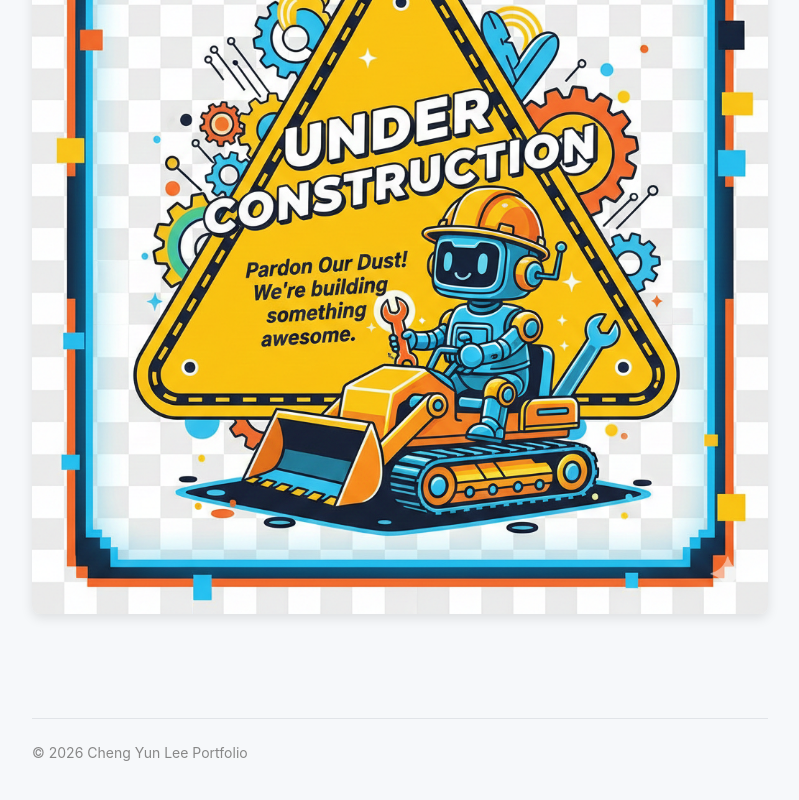
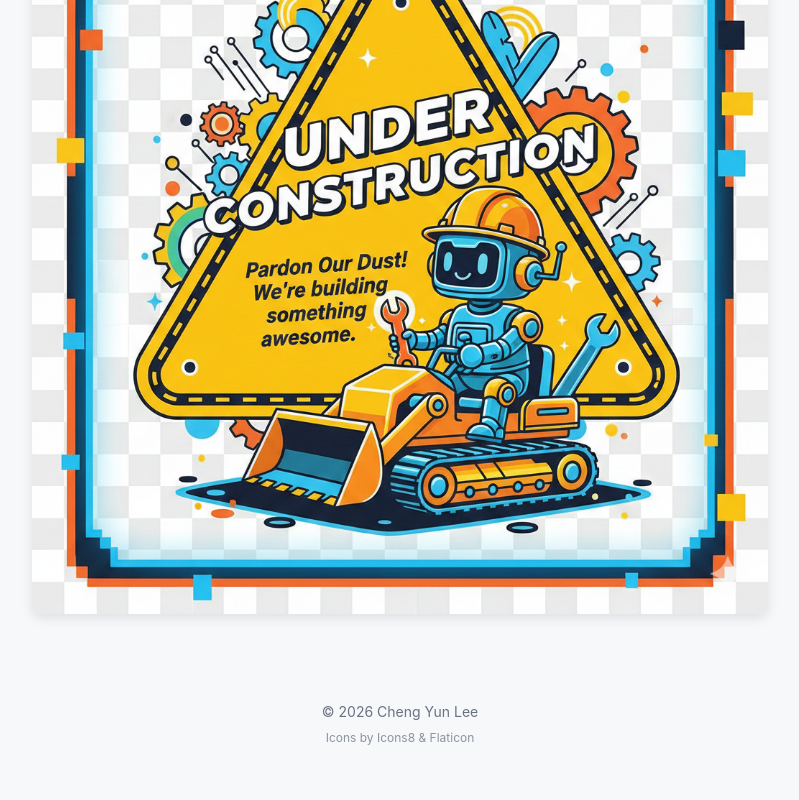
Before and after one commit to Enlightenus/Enlightenus.github.io, a React (Vite) app: page /project/1 in a window 1280 px wide. Shown: the part 452-1252 px from the top of the page, without its empty margins (240-1039 px from the left). Built offline with nearby package versions, Linux system fonts and the light colour scheme.

Commit message:
edit README and favicon

```diff
--- a/index.html
+++ b/index.html
@@ -3,7 +3,7 @@
 
 <head>
   <meta charset="UTF-8" />
-  <link rel="icon" type="image/svg+xml" href="/vite.svg" />
+  <link rel="icon" type="image/svg+xml" href="/icon-microscope.png" />
   <meta name="viewport" content="width=device-width, initial-scale=1.0" />
   <title>Cheng Yun Lee | Data enthusiast</title>
 
--- a/src/App.jsx
+++ b/src/App.jsx
@@ -86,8 +86,13 @@ function App() {
           {/* Project */}
           <Route path="/project/:id" element={<ProjectDetail />} />
         </Routes>
-        <footer className="mt-12 pt-6 border-t border-border-custom text-sm text-footer-color">
-          <p>© 2026 Cheng Yun Lee Portfolio</p>
+        <footer className="py-8 text-center text-sm text-gray-500">
+          <div className="container mx-auto px-4">
+            <p>© {new Date().getFullYear()} Cheng Yun Lee</p>
+            <p className="mt-2 text-xs opacity-75">
+              Icons by <a href="https://icons8.com" target="_blank" rel="noreferrer" className="hover:text-teal-600 transition-colors">Icons8</a> & <a href="https://flaticon.com" target="_blank" rel="noreferrer" className="hover:text-teal-600 transition-colors">Flaticon</a>
+            </p>
+          </div>
         </footer>
       </div>
     </Router>
```
Also changed, not shown: public/icon-microscope.png (added), 1 other file (tests, documents, lock files or other folders).
